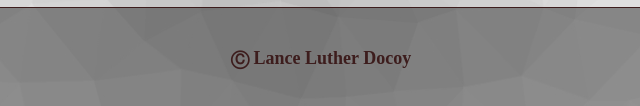
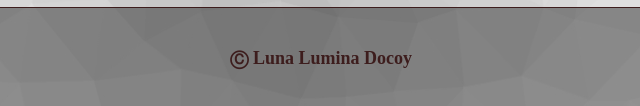
Before and after one commit to docoylu/portfolio, a plain HTML site: page index.html in a window 1280 px wide. Shown: the part 2713-2819 px from the top of the page, 319-959 px from the left. Drawn offline with Linux system fonts and the light colour scheme; a web font is replaced by a local one.

Commit message:
Update index.html

```diff
--- a/index.html
+++ b/index.html
@@ -3,7 +3,7 @@
 
 <!-- head -->
 <head>
-  <title>Lance Docoy</title>
+  <title>Luna Lumina Docoy</title>
   <link rel="icon" type="image/x-icon" href ="images/head/icon.png">
 
   <!-- css -->
@@ -126,7 +126,7 @@
 
   <!-- footer -->
   <footer>
-    <p>Ⓒ Lance Luther Docoy</p>
+    <p>Ⓒ Luna Lumina Docoy</p>
   </footer>
 </body>
 
```
